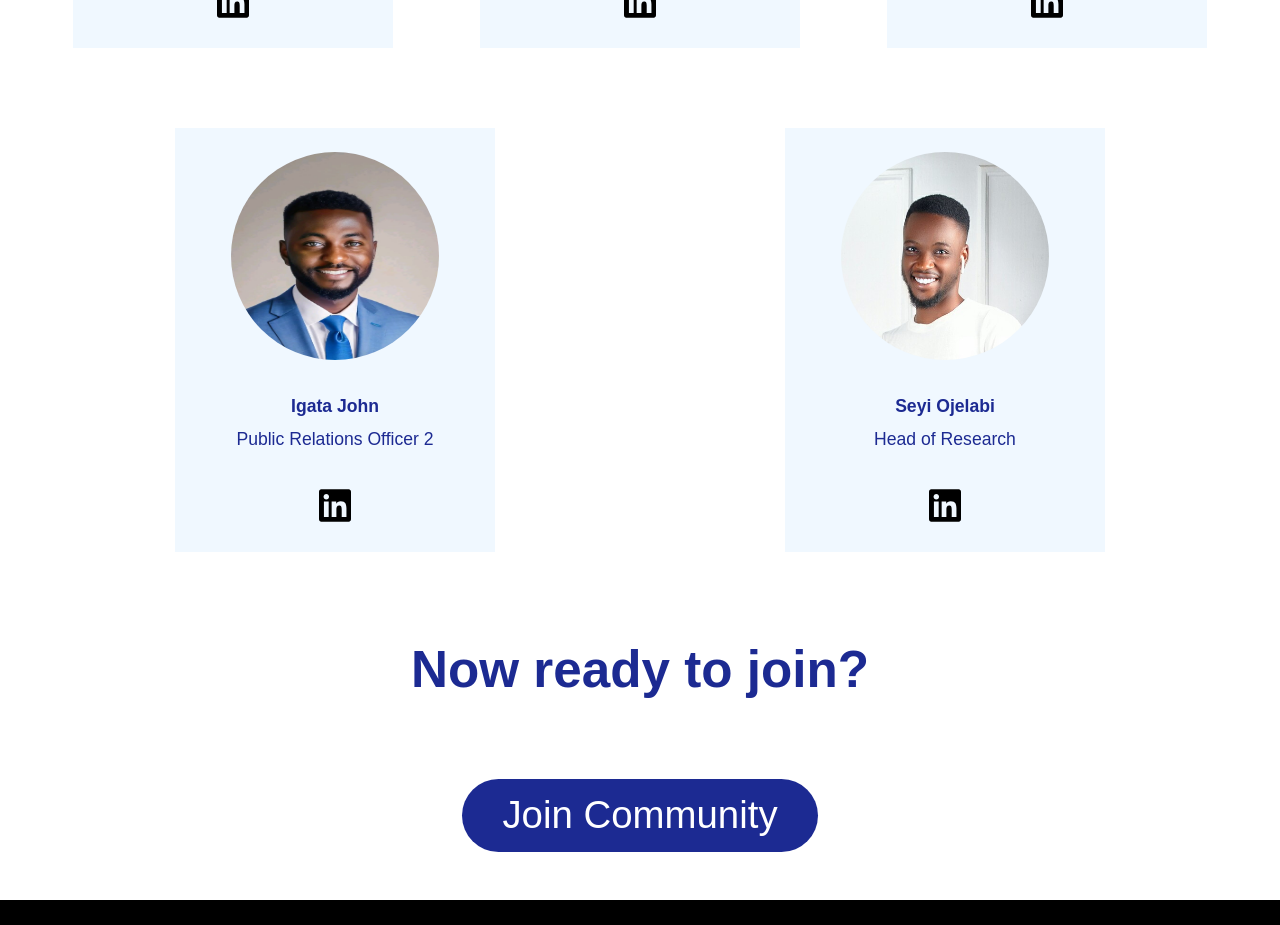
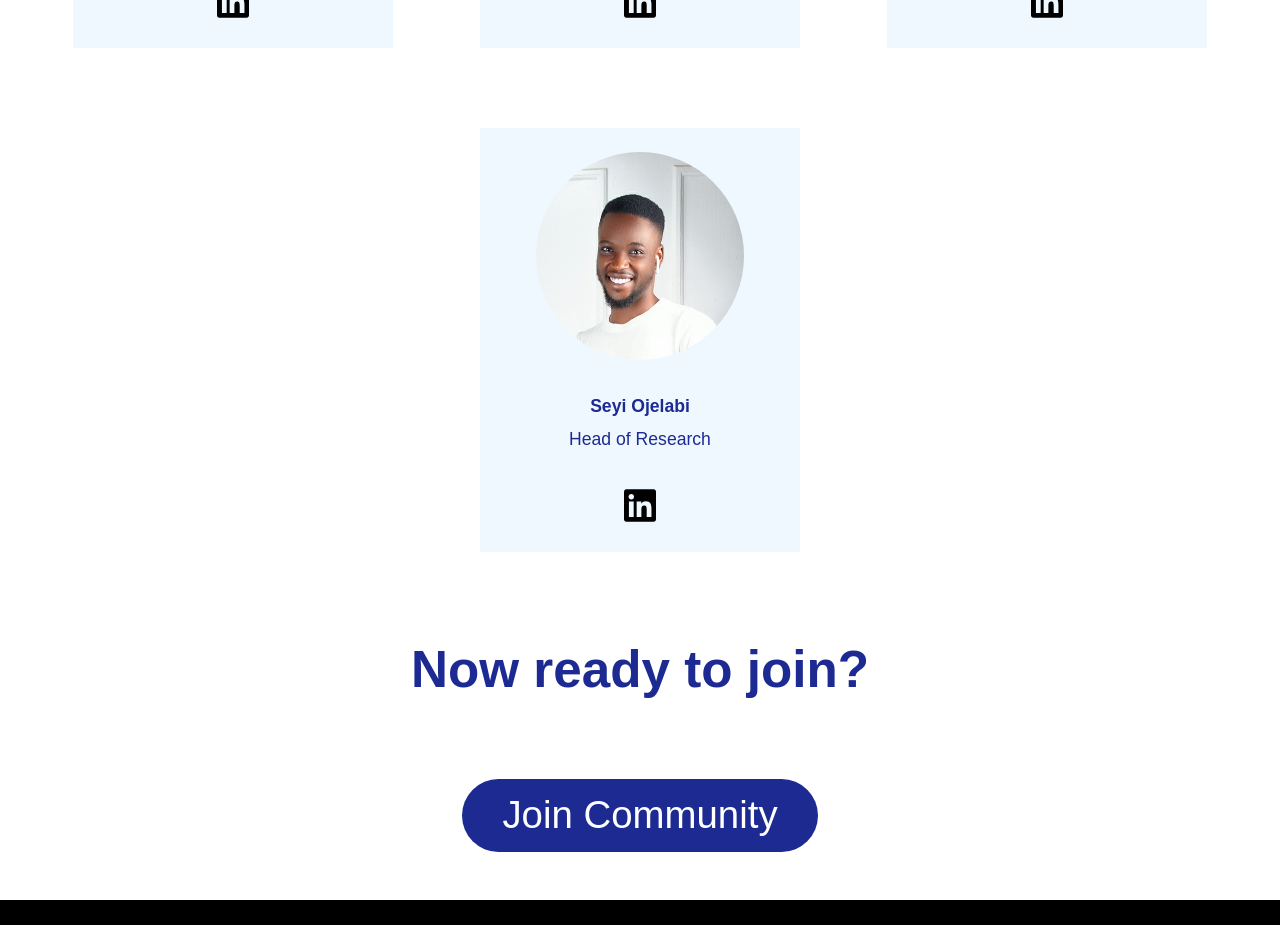
Before and after one commit to NIHDSo/nihds_web, a React (Vite) app: page /about in a window 1280 px wide. Shown: the part 3440-4365 px from the top of the page. Built offline with nearby package versions, Linux system fonts and the light colour scheme.

Commit message:
chores: remote igata john and changed  link

```diff
--- a/src/mockData/data.js
+++ b/src/mockData/data.js
@@ -6,7 +6,6 @@ import michaelOjoImage from '../assets/michael-ojo.jpg';
 import seyiOjelabiImage from '../assets/seyi-ojelabi.jpg';
 import placeHodlerImage from '../assets/placeholder.png';
 import ahmadsadiqImage from '../assets/ahmad-sadiq.jpg';
-import igataJohnImage from '../assets/IgataJohn.jpg'
 
 
 
@@ -46,7 +45,7 @@ export const executiveList = [
         id: "1",
         name: "Dr. Agu Collins",
         title: "The Chairman",
-        link: "https://linkedin.com/in/kemisola-bolarinwa-399694182",
+        link: "https://www.linkedin.com/in/agucollinsagu?utm_source=share&utm_campaign=share_via&utm_content=profile&utm_medium=android_app ",
         image: aguImage,
     },
     {
@@ -60,7 +59,7 @@ export const executiveList = [
         id: "3",
         name: "Engr. Ahmed Sadiq",
         title: "Vice President",
-        link: "https://linkedin.com/in/kemisola-bolarinwa-399694182",
+        link: " https://www.linkedin.com/in/ahmadsadiq?utm_source=share&utm_campaign=share_via&utm_content=profile&utm_medium=android_app ",
         image: ahmadsadiqImage,
     },
     {
@@ -209,7 +208,7 @@ export const allOrdredList = [
         id: "1",
         name: "Dr. Agu Collins",
         title: "The Chairman",
-        link: "https://linkedin.com/in/kemisola-bolarinwa-399694182",
+        link: "https://www.linkedin.com/in/agucollinsagu?utm_source=share&utm_campaign=share_via&utm_content=profile&utm_medium=android_app",
         image: aguImage,
     },
     {
@@ -223,21 +222,21 @@ export const allOrdredList = [
         id: "3",
         name: "Engr. Ahmad Sadiq",
         title: "The Vice President",
-        link: "https://linkedin.com/in/kemisola-bolarinwa-399694182",
+        link: "https://www.linkedin.com/in/ahmadsadiq?utm_source=share&utm_campaign=share_via&utm_content=profile&utm_medium=android_app ",
         image: ahmadsadiqImage,
     },
     {
         id: "4",
         name: "Olorunope John",
         title: "The Secretary",
-        link: "https://linkedin.com/in/kemisola-bolarinwa-399694182",
+        link: " https://www.linkedin.com/in/john-olorunnope-09114b72?utm_source=share&utm_campaign=share_via&utm_content=profile&utm_medium=android_app ",
         image: olorunopeJohnImage,
     },
     {
         id: "5",
         name: "Dada Yemisi",
         title: "The Treasurer",
-        link: "https://linkedin.com/in/kemisola-bolarinwa-399694182",
+        link: " https://www.linkedin.com/in/oluwayemisi-dada?utm_source=share&utm_campaign=share_via&utm_content=profile&utm_medium=android_ap ",
         image: dadaYemisiImage,
     },
     {
@@ -247,13 +246,7 @@ export const allOrdredList = [
         link: "https://linkedin.com/in/michael-ojo-38271a130",
         image: michaelOjoImage,
     },
-    {
-        id: "8",
-        name: "Igata John",
-        title: "Public Relations Officer 2",
-        link: "https://linkedin.com/in/michael-ojo-38271a130",
-        image: igataJohnImage,
-    },
+
     {
         id: "9",
         name: "Seyi Ojelabi",
```
